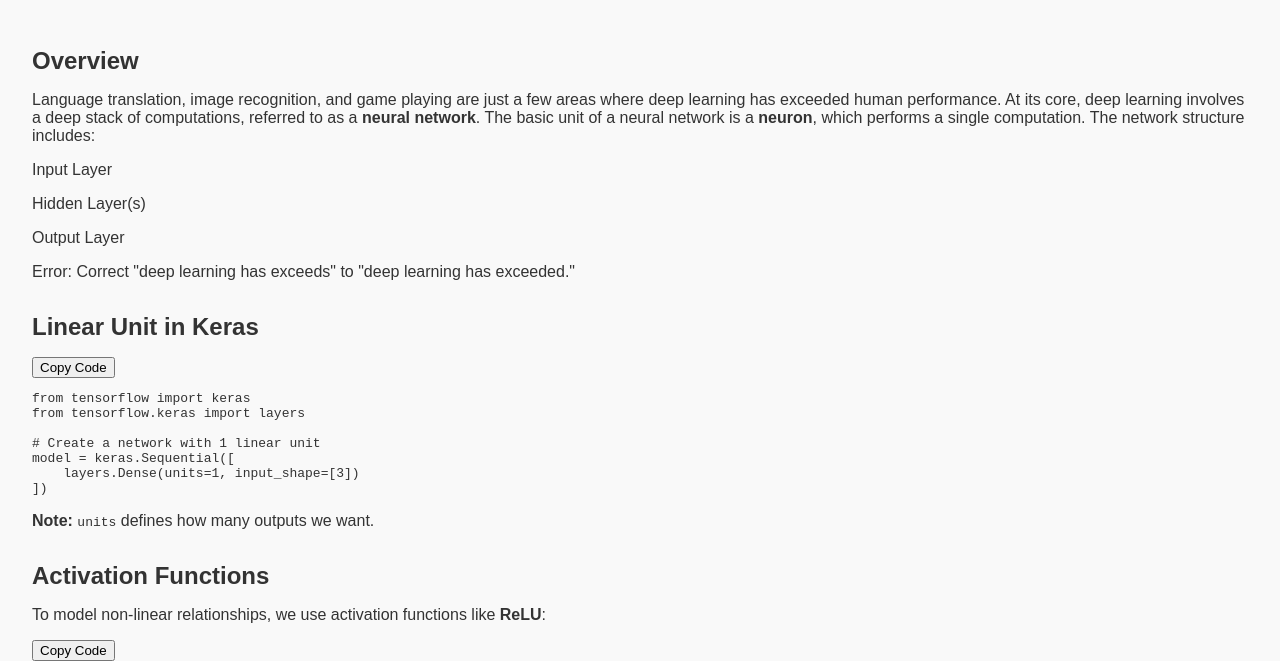
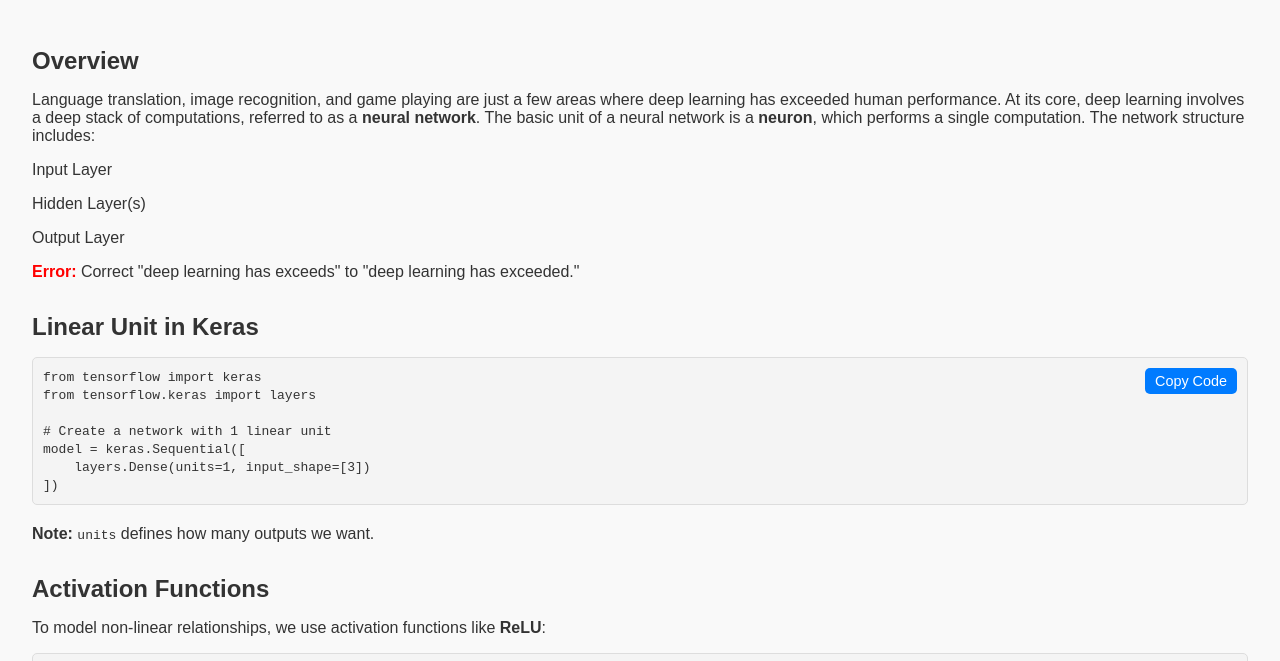
Before and after one commit to harshit2702/Learning_INsights, a plain HTML site: page blog/post2.html in a window 1280 px wide. Shown: the part 74-735 px from the top of the page. Drawn offline with Linux system fonts and the light colour scheme; files that its build step writes are made by us from their sources.

Commit message:
Update styles.css

```diff
--- a/styles.css
+++ b/styles.css
@@ -97,3 +97,44 @@ li {
 footer p {
     margin: 0.5rem 0;
 }
+/* Highlight for errors */
+.highlight-error {
+    color: red;
+    font-weight: bold;
+}
+
+/* Code block styling */
+.code-block {
+    position: relative;
+    background-color: #f4f4f4;
+    border: 1px solid #ddd;
+    border-radius: 5px;
+    padding: 10px;
+    margin-bottom: 20px;
+    overflow: auto;
+}
+
+.code-block pre {
+    margin: 0;
+    font-family: 'Courier New', Courier, monospace;
+    background: none;
+    color: var(--primary-color);
+}
+
+.copy-button {
+    position: absolute;
+    top: 10px;
+    right: 10px;
+    background: var(--accent-color);
+    color: #fff;
+    border: none;
+    border-radius: 5px;
+    padding: 5px 10px;
+    cursor: pointer;
+    font-size: 0.9rem;
+    transition: background-color 0.3s;
+}
+
+.copy-button:hover {
+    background: #0056b3;
+}
```
